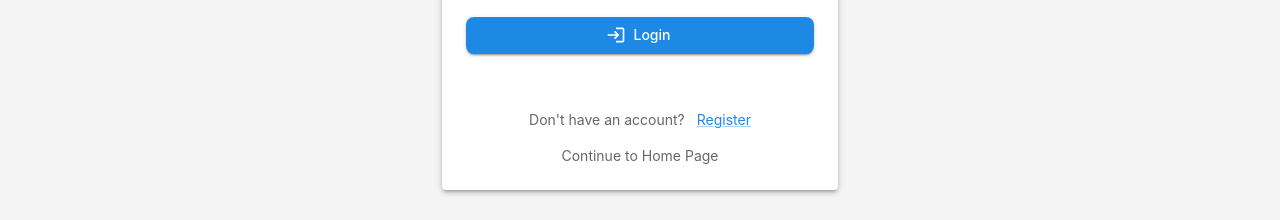
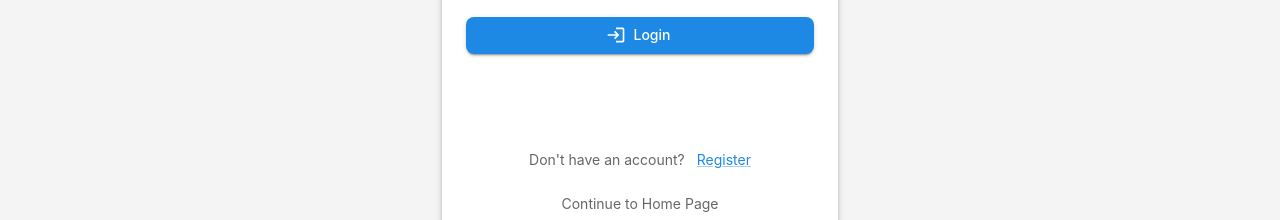
Before and after one commit to OffshoreSync/react-client, a React (Create React App) app: page /login in a window 1280 px wide. Shown: the part 376-596 px from the top of the page. Built offline with nearby package versions, Linux system fonts and the light colour scheme; no server answers.

Commit message:
client: Update Google sign in button
Signed-off-by: Ícaro Hoff <icarohoff@gmail.com>

```diff
--- a/src/components/Login.js
+++ b/src/components/Login.js
@@ -17,6 +17,23 @@ import { GoogleLogin } from '@react-oauth/google';
 // Import translation hook
 import { useTranslation } from 'react-i18next';
 import getBackendUrl from '../utils/apiUtils';
+import { styled } from '@mui/material/styles';
+
+// Styling for Google Sign-In button container
+const GoogleSignInContainer = styled(Box)(({ theme }) => ({
+  display: 'flex',
+  justifyContent: 'center',
+  alignItems: 'center',
+  width: '100%',
+  marginTop: theme.spacing(2),
+  marginBottom: theme.spacing(3)
+}));
+
+// Styling for the entire form section with extra spacing
+const FormSection = styled(Box)(({ theme }) => ({
+  marginTop: theme.spacing(2),
+  marginBottom: theme.spacing(3)
+}));
 
 const Login = () => {
   const { t } = useTranslation(); // Add translation hook
@@ -202,14 +219,21 @@ const Login = () => {
               {t('common.login')}
             </Button>
 
+            <GoogleSignInContainer>
               <GoogleLogin
                 onSuccess={handleGoogleLogin}
                 onError={() => {
                   console.log('Login Failed');
                   setError(t('login.errors.googleLoginFailed'));
                 }}
+                theme="white"
+                size="large"
+                text="signin_with"
+                shape="rectangular"
               />
+            </GoogleSignInContainer>
 
+            <FormSection>
               <Typography variant="body2" color="text.secondary" align="center">
                 {t('login.noAccount')}{' '}
                 <MuiLink
@@ -220,6 +244,7 @@ const Login = () => {
                   {t('common.register')}
                 </MuiLink>
               </Typography>
+            </FormSection>
             <Typography variant="body2" color="text.secondary" align="center" sx={{ mt: 2 }}>
               <MuiLink
                 component={Link}
```
Lines whose indentation alone changed are shown as unchanged.
